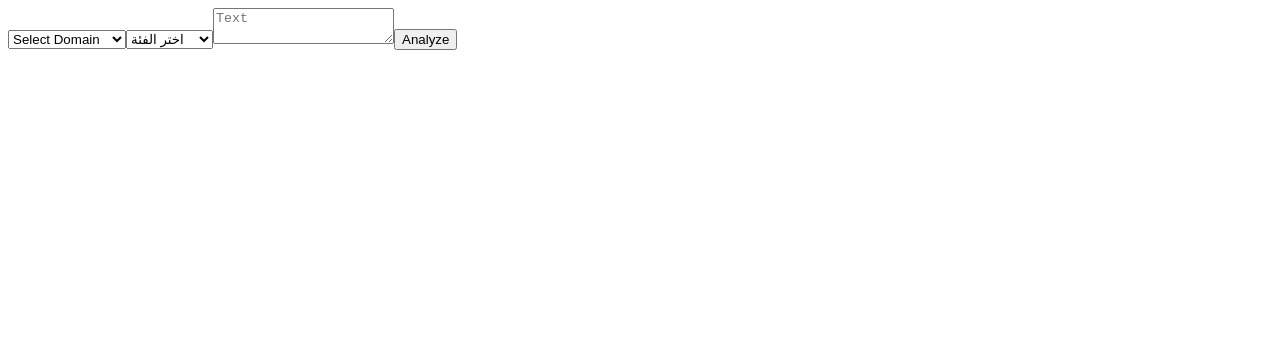
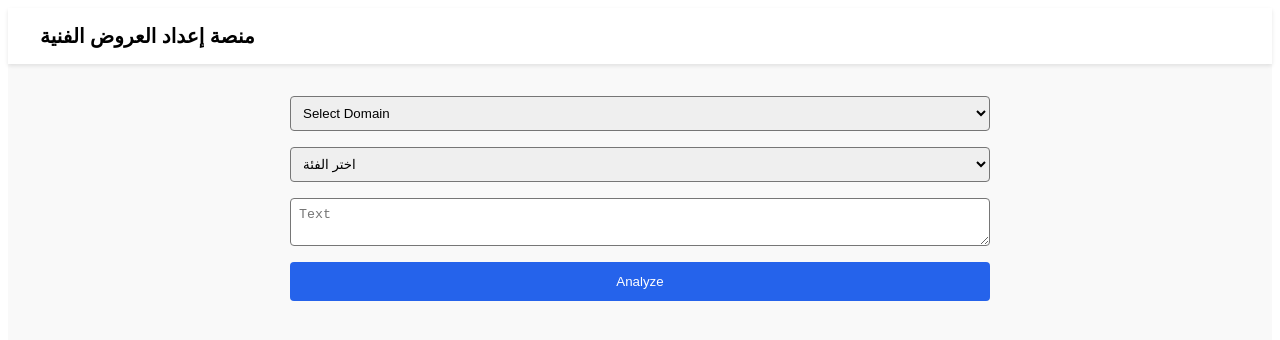
Before and after one commit to rfpai/rfp-platform, a Next.js app: page / in a window 1280 px wide. Shown: the top 340 px of the page. Built offline with nearby package versions, Linux system fonts and the light colour scheme.

Commit message:
Update home page layout

```diff
--- a/pages/index.js
+++ b/pages/index.js
@@ -21,16 +21,45 @@ export default function Home() {
   return (
     <>
       <Head>
-        <title>منصة RFP الذكية</title>
+        <title>منصة إعداد العروض الفنية</title>
       </Head>
-      <main>
-        <form onSubmit={handleSubmit}>
-          <select value={domain} onChange={(e) => setDomain(e.target.value)}>
+      <div
+        style={{
+          background: '#f9f9f9',
+          minHeight: '100vh',
+          fontFamily: 'Arial, sans-serif',
+        }}
+      >
+        <nav
+          style={{
+            background: '#fff',
+            padding: '1rem 2rem',
+            boxShadow: '0 2px 4px rgba(0,0,0,0.1)',
+          }}
+        >
+          <h1 style={{ margin: 0, fontSize: '1.25rem' }}>
+            منصة إعداد العروض الفنية
+          </h1>
+        </nav>
+        <main style={{ maxWidth: '700px', margin: '0 auto', padding: '2rem 1rem' }}>
+          <form
+            onSubmit={handleSubmit}
+            style={{ display: 'flex', flexDirection: 'column', gap: '1rem' }}
+          >
+            <select
+              value={domain}
+              onChange={(e) => setDomain(e.target.value)}
+              style={{ padding: '0.5rem', borderRadius: '4px' }}
+            >
               <option value="">Select Domain</option>
               <option value="Marketing">Marketing</option>
               <option value="Public Relations">Public Relations</option>
             </select>
-          <select value={category} onChange={(e) => setCategory(e.target.value)}>
+            <select
+              value={category}
+              onChange={(e) => setCategory(e.target.value)}
+              style={{ padding: '0.5rem', borderRadius: '4px' }}
+            >
               <option value="">اختر الفئة</option>
               <option value="نطاق العمل">نطاق العمل</option>
               <option value="الأهداف">الأهداف</option>
@@ -39,11 +68,24 @@ export default function Home() {
               placeholder="Text"
               value={text}
               onChange={(e) => setText(e.target.value)}
+              style={{ padding: '0.5rem', borderRadius: '4px' }}
             />
-          <button type="submit">Analyze</button>
+            <button
+              type="submit"
+              style={{
+                padding: '0.75rem',
+                background: '#2563eb',
+                color: '#fff',
+                borderRadius: '4px',
+                border: 'none',
+                cursor: 'pointer',
+              }}
+            >
+              Analyze
+            </button>
           </form>
           {results && (
-          <div>
+            <div style={{ marginTop: '2rem', display: 'flex', flexDirection: 'column', gap: '1rem' }}>
               {(results.patterns || []).map((item) => {
                 const existsInText = text.includes(item.pattern);
                 const borderColor = existsInText ? '#4ade80' : '#f87171';
@@ -52,14 +94,14 @@ export default function Home() {
                   <div
                     key={item.id}
                     style={{
-                    border: `2px solid ${borderColor}`,
+                      border: `1px solid ${borderColor}`,
                       padding: '1rem',
-                    borderRadius: '4px',
-                    marginTop: '1rem',
-                    boxShadow: '0 2px 4px rgba(0,0,0,0.1)',
+                      borderRadius: '8px',
+                      boxShadow: '0 2px 8px rgba(0,0,0,0.05)',
                       display: 'flex',
                       flexDirection: 'column',
                       gap: '0.25rem',
+                      background: '#fff',
                     }}
                   >
                     <span style={{ fontSize: '1.25rem' }}>{icon}</span>
@@ -73,6 +115,7 @@ export default function Home() {
             </div>
           )}
         </main>
+      </div>
     </>
   );
 }
```
Lines whose indentation alone changed are shown as unchanged.
